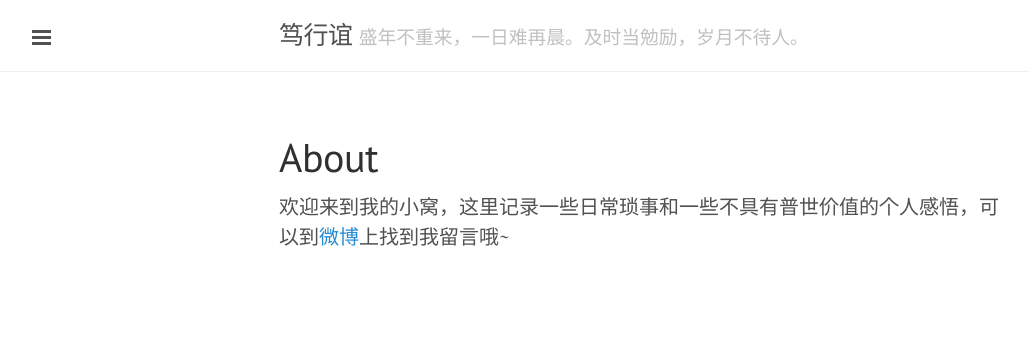
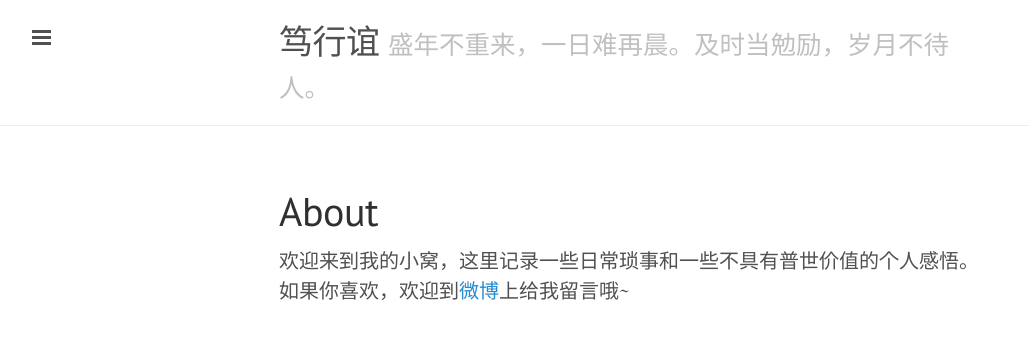
Before and after one commit to lxqsang/yinime.github.io, a Jekyll site: the page built from about.md, in a window 1280 px wide. Shown: the top 339 px of the page, without its empty margins (1-1030 px from the left). Built offline with Jekyll 4.4.1, drawn with Linux system fonts in a browser that asks for light colours; Markdown is read by kramdown in place of the engine named in the settings.

Commit message:
modify css

```diff
--- a/about.md
+++ b/about.md
@@ -4,4 +4,5 @@ title: About
 ---
 
 
-欢迎来到我的小窝，这里记录一些日常琐事和一些不具有普世价值的个人感悟，可以到[微博](http://weibo.com/yinimeliao)上找到我留言哦~
+欢迎来到我的小窝，这里记录一些日常琐事和一些不具有普世价值的个人感悟。
+如果你喜欢，欢迎到[微博](http://weibo.com/yinimeliao)上给我留言哦~
--- a/public/css/lanyon.css
+++ b/public/css/lanyon.css
@@ -41,7 +41,7 @@ body {
 }
 
 html {
-  font-family: "PT Serif", Georgia, "Times New Roman", serif;
+  font-family: "PT Serif","Helvetica Neue", "Microsoft YaHei", Georgia, "Times New Roman", serif;
 }
 
 h1, h2, h3, h4, h5, h6 {
--- a/public/css/poole.css
+++ b/public/css/poole.css
@@ -48,7 +48,7 @@ body {
 }
 
 html {
-  font-family: "Helvetica Neue", Helvetica, Arial, sans-serif;
+  font-family: "Helvetica Neue", "Microsoft YaHei", Helvetica, Arial, sans-serif;
   font-size: 16px;
   line-height: 1.5;
 }
@@ -278,6 +278,7 @@ tbody tr:nth-child(odd) th {
   margin-bottom: 3rem;
 }
 .masthead-title {
+  font-size:1.7em;
   margin-top: 0;
   margin-bottom: 0;
   color: #505050;
@@ -286,7 +287,7 @@ tbody tr:nth-child(odd) th {
   color: #505050;
 }
 .masthead-title small {
-  font-size: 75%;
+  font-size: 70%;
   font-weight: 400;
   color: #c0c0c0;
   letter-spacing: 0;
```
Also changed, not shown: public/apple-touch-icon-144-precomposed.png (deleted), public/favicon.ico (deleted), public/favicon.jpg (renamed from favicon.jpg).
